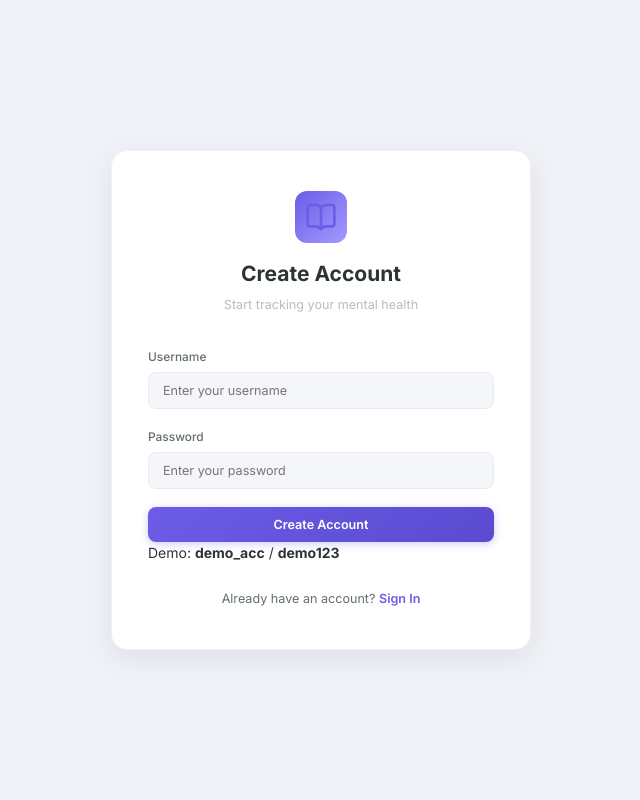
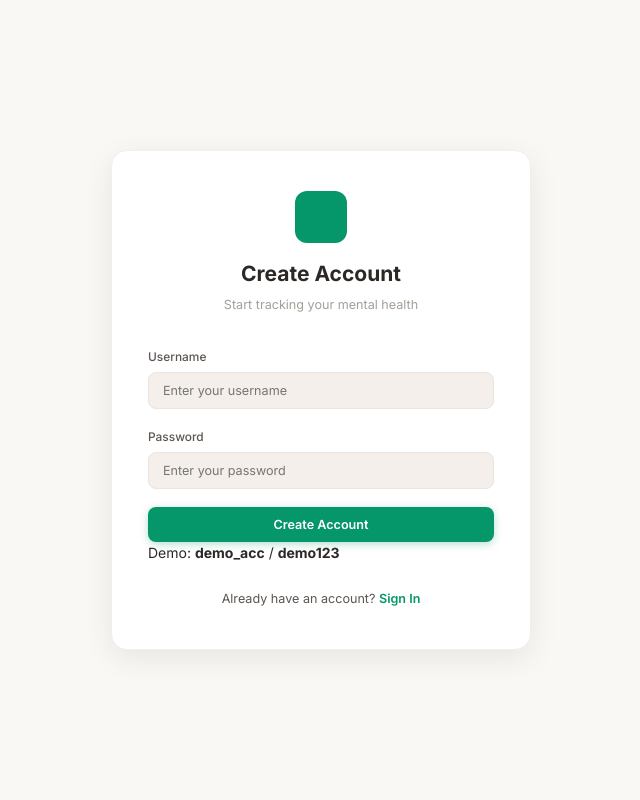
Before and after one commit to nk-labs314/Journal-analytics-dashboard, a Flask app: page /register in a window 1280 px wide. Shown: the whole page, without its empty margins (319-959 px from the left). Run offline with Flask 3, Linux system fonts and the light colour scheme; parts of the project's set-up code (start-up, migrations or seed data) failed here and were passed over.

Commit message:
[ui] update color scheme to warm white and emerald green

```diff
--- a/static/css/style.css
+++ b/static/css/style.css
@@ -7,29 +7,29 @@
 
 /* ---- CSS Variables ---- */
 :root {
-    --primary: #6C5CE7;
-    --primary-light: #A29BFE;
-    --primary-dark: #5A4BD1;
-    --primary-soft: rgba(108, 92, 231, 0.08);
-    --primary-hover: rgba(108, 92, 231, 0.12);
+    --primary: #059669;
+    --primary-light: #10B981;
+    --primary-dark: #047857;
+    --primary-soft: rgba(5, 150, 105, 0.08);
+    --primary-hover: rgba(5, 150, 105, 0.12);
 
-    --bg-body: #F0F2F8;
+    --bg-body: #FAF8F5;
     --bg-sidebar: #FFFFFF;
     --bg-card: #FFFFFF;
-    --bg-input: #F5F6FA;
+    --bg-input: #F4EFEA;
 
-    --text-primary: #2D3436;
-    --text-secondary: #636E72;
-    --text-muted: #B2BEC3;
+    --text-primary: #2C2825;
+    --text-secondary: #5C5550;
+    --text-muted: #A69F99;
     --text-white: #FFFFFF;
 
-    --border: #E8ECF1;
-    --border-light: #F0F2F5;
+    --border: #EBE5DF;
+    --border-light: #F2EFEA;
 
-    --success: #00B894;
-    --warning: #FDCB6E;
-    --danger: #E17055;
-    --info: #74B9FF;
+    --success: #059669;
+    --warning: #F59E0B;
+    --danger: #DC2626;
+    --info: #0284C7;
 
     --shadow-sm: 0 1px 3px rgba(0, 0, 0, 0.04);
     --shadow-md: 0 4px 12px rgba(0, 0, 0, 0.06);
@@ -110,7 +110,7 @@
 .sidebar-brand .brand-icon {
     width: 36px;
     height: 36px;
-    background: linear-gradient(135deg, var(--primary), var(--primary-light));
+    background: var(--primary);
     border-radius: var(--radius-sm);
     display: flex;
     align-items: center;
@@ -178,7 +178,7 @@
 .sidebar-user .user-avatar {
     width: 34px;
     height: 34px;
-    background: linear-gradient(135deg, var(--primary), var(--primary-light));
+    background: var(--primary);
     border-radius: 50%;
     display: flex;
     align-items: center;
@@ -331,14 +331,15 @@
 }
 
 .btn-primary {
-    background: linear-gradient(135deg, var(--primary), var(--primary-dark));
+    background: var(--primary);
     color: white;
-    box-shadow: 0 2px 8px rgba(108, 92, 231, 0.3);
+    box-shadow: 0 2px 8px rgba(5, 150, 105, 0.3);
 }
 
 .btn-primary:hover {
     transform: translateY(-1px);
-    box-shadow: 0 4px 14px rgba(108, 92, 231, 0.4);
+    box-shadow: 0 4px 14px rgba(5, 150, 105, 0.4);
+    background: var(--primary-dark);
 }
 
 .btn-secondary {
@@ -395,7 +396,7 @@
 .form-control:focus {
     outline: none;
     border-color: var(--primary);
-    box-shadow: 0 0 0 3px rgba(108, 92, 231, 0.1);
+    box-shadow: 0 0 0 3px rgba(5, 150, 105, 0.1);
     background: white;
 }
 
@@ -436,7 +437,7 @@
 .flash-info {
     background: var(--primary-soft);
     color: var(--primary);
-    border: 1px solid rgba(108, 92, 231, 0.15);
+    border: 1px solid rgba(5, 150, 105, 0.15);
 }
 
 /* ---- Tables ---- */
@@ -541,12 +542,12 @@
 }
 
 .chat-message.user .message-avatar {
-    background: linear-gradient(135deg, var(--primary), var(--primary-light));
+    background: var(--primary);
     color: white;
 }
 
 .chat-message.assistant .message-avatar {
-    background: linear-gradient(135deg, var(--success), #55EFC4);
+    background: var(--primary-dark);
     color: white;
 }
 
@@ -561,7 +562,7 @@
 
 .chat-message.user .message-content {
     background: var(--primary-soft);
-    border-color: rgba(108, 92, 231, 0.15);
+    border-color: rgba(5, 150, 105, 0.15);
 }
 
 .chat-message .message-sender {
@@ -603,7 +604,7 @@
 .chat-input-area textarea:focus {
     outline: none;
     border-color: var(--primary);
-    box-shadow: 0 0 0 3px rgba(108, 92, 231, 0.1);
+    box-shadow: 0 0 0 3px rgba(5, 150, 105, 0.1);
     background: white;
 }
 
@@ -674,7 +675,7 @@
 .auth-card .auth-header .auth-icon {
     width: 52px;
     height: 52px;
-    background: linear-gradient(135deg, var(--primary), var(--primary-light));
+    background: var(--primary);
     border-radius: var(--radius-md);
     display: flex;
     align-items: center;
--- a/templates/dashboard.html
+++ b/templates/dashboard.html
@@ -17,7 +17,7 @@
 <!-- Summary Text -->
 {% if analysis.summary_text %}
 <div class="card"
-    style="margin-bottom: 20px; background: linear-gradient(135deg, rgba(108,92,231,0.05), rgba(162,155,254,0.05));">
+    style="margin-bottom: 20px; background: var(--primary-soft);">
     <p style="font-size: 0.95rem; color: var(--text-secondary); line-height: 1.7;">
         <i data-lucide="sparkles" style="width:16px;height:16px;margin-right:6px;display:inline;"></i> {{ analysis.summary_text }}
     </p>
```
